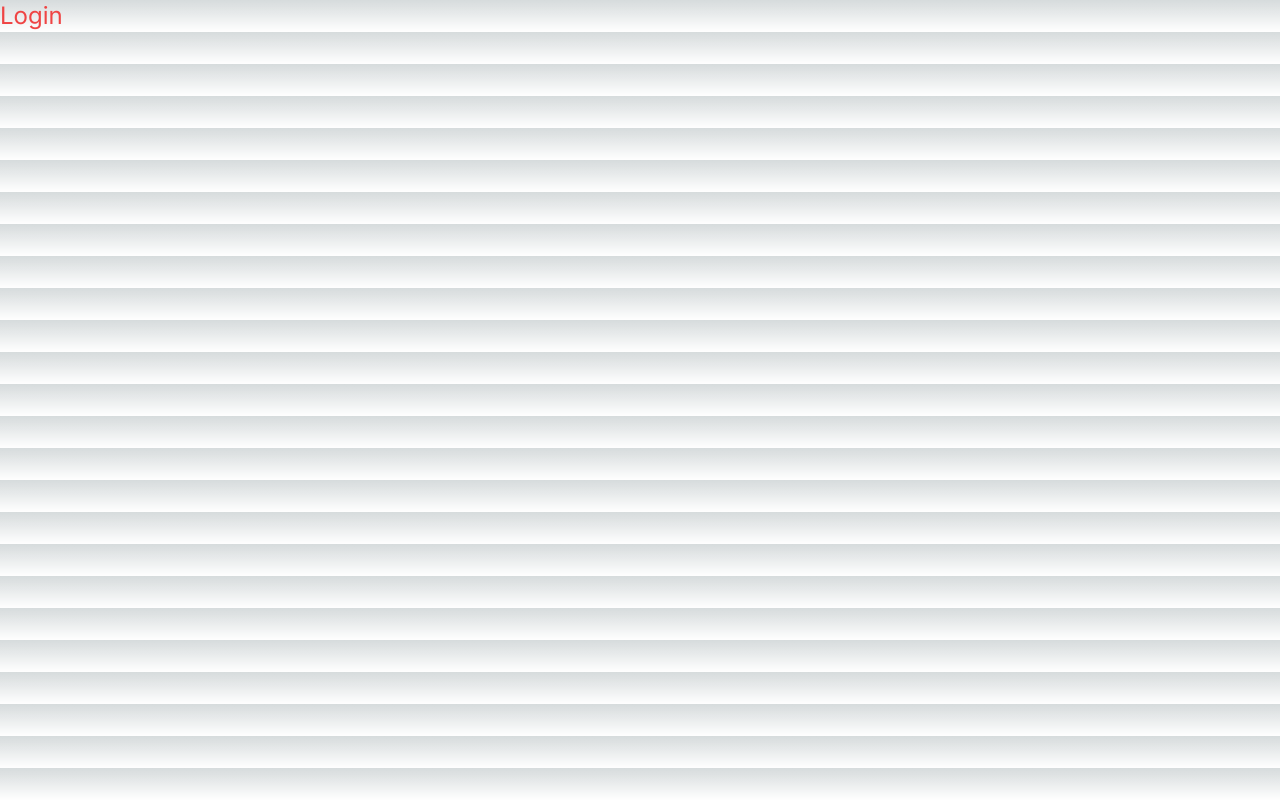
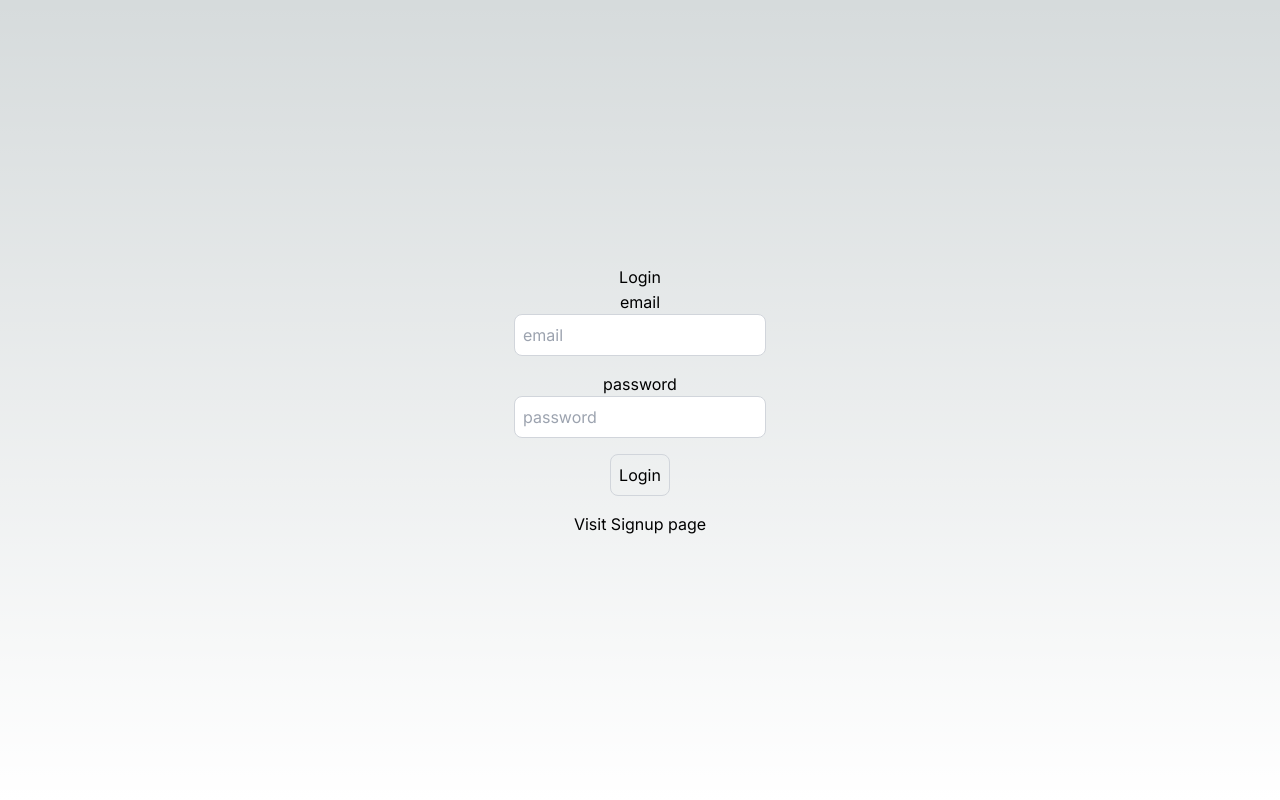
Before and after one commit to gnoparus/next-auth, a Next.js app: page /login in a window 1280 px wide. Built offline with nearby package versions, Linux system fonts and the light colour scheme.

Commit message:
Add login page

```diff
--- a/src/app/login/page.tsx
+++ b/src/app/login/page.tsx
@@ -1,3 +1,28 @@
+"use client"
+
+import Link from "next/link"
+import React from "react"
+import useRouter from "next/navigation"
+import { Axios } from "axios"
+
 export default function LoginPage() {
-    return (<div className="flex"><h1 className="text-center text-red-500 text-2xl">Login</h1></div>)
+    const [user, setUser] = React.useState({
+        email: "",
+        password: "",
+    })
+
+    const onLogin = async () => {
+        console.log("onLogin")
+    }
+
+    return (<div className="flex flex-col items-center justify-center min-h-screen py-2">
+        <h1>Login</h1>
+        <hr />
+        <label htmlFor="email">email</label>
+        <input className="p-2 border border-gray-300 rounded-lg mb-4 focus:outline-none focus:border-gray-600" id="email" type="text" value={user.email} onChange={(e) => setUser({ ...user, email: e.target.value })} placeholder="email" />
+        <label htmlFor="email">password</label>
+        <input className="p-2 border border-gray-300 rounded-lg mb-4 focus:outline-none focus:border-gray-600" id="password" type="password" value={user.password} onChange={(e) => setUser({ ...user, password: e.target.value })} placeholder="password" />
+        <button onClick={onLogin} className="p-2 border border-gray-300 rounded-lg mb-4 focus:outline-none focus:border-gray-600" type="button">Login</button>
+        <Link href="/signup">Visit Signup page</Link>
+    </div>)
 }
```
